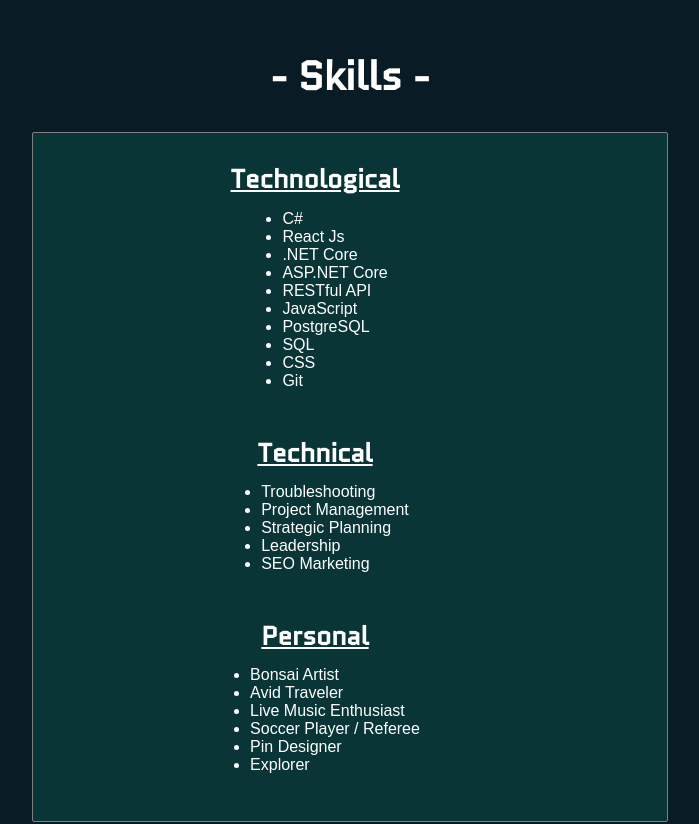
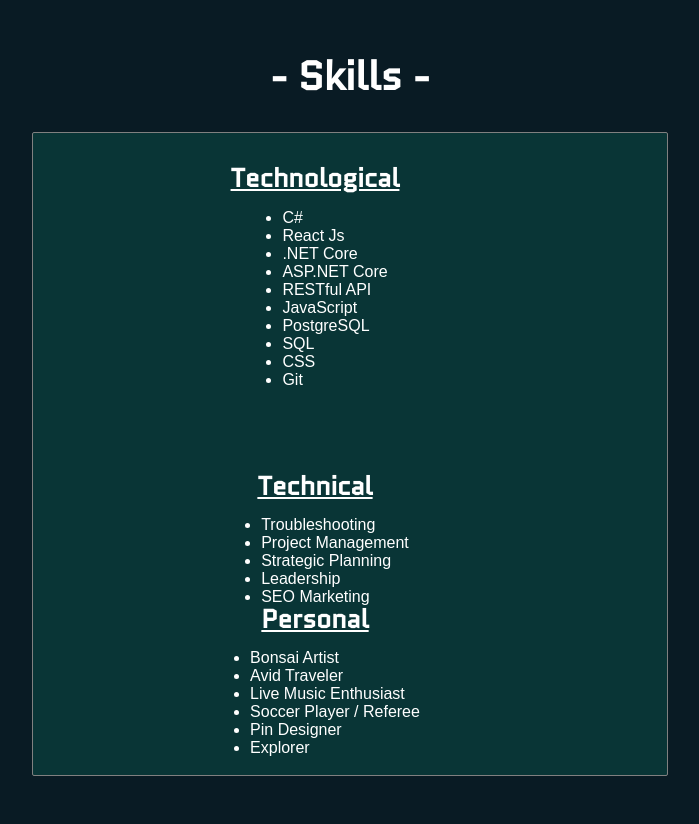
Before and after one commit to swander926/portfolio, a React (Create React App) app: page / in a window 1280 px wide. Shown: the part 2560-3384 px from the top of the page, without its empty margins (290-989 px from the left). Built offline with nearby package versions, Linux system fonts and the light colour scheme.

Commit message:
Fixed SkillBox Spacing

```diff
--- a/src/components/Skills.jsx
+++ b/src/components/Skills.jsx
@@ -3,7 +3,7 @@ import React from 'react'
 const Skills = () => {
   return (
     <div className="skillsBox">
-      <ul className="skillsColumn">
+      <ul className="skillsColumn extraSkillPadding">
         <p className="skillTitle">Technological</p>
         <div className="innerList">
           <li>C#</li>
@@ -19,7 +19,7 @@ const Skills = () => {
         </div>
       </ul>
 
-      <ul className="skillsColumn">
+      <ul className="skillsColumn negativeMargin">
         <p className="skillTitle">Technical</p>
         <div className="innerList">
         <li>Troubleshooting</li>
@@ -30,7 +30,7 @@ const Skills = () => {
         </div>
       </ul>
 
-      <ul className="skillsColumn">
+      <ul className="skillsColumn negativeMargin">
         <p className="skillTitle">Personal</p>
         <div className="innerList">
         <li>Bonsai Artist</li>
--- a/src/index.css
+++ b/src/index.css
@@ -39,7 +39,6 @@ div .projects {
   padding: 0;
 }
 
-
 .topNav {
   display: flex;
   justify-content: flex-end;
@@ -80,10 +79,7 @@ p {
   margin: 0;
   padding: 0;
   font-size: 70px;
-
 }
-
-
 
 .title {
   font-family: 'Quantico', sans-serif;
@@ -106,8 +102,7 @@ margin-left: 1px;
   margin-bottom: 5rem;
 }
 
-@media(max-width: 425px) {
-
+@media (max-width: 425px) {
   .titleInfo h1 {
     font-size: 56px;
   }
@@ -118,7 +113,6 @@ margin-left: 1px;
 
   .skillsBox ul {
     margin-bottom: 2rem;
-
   }
 
   .skillsColumn p {
@@ -147,12 +141,9 @@ margin-left: 1px;
     display: flex;
     width: 100%;
   }
-
-
-
 }
 
-@media(max-width: 811px) {
+@media (max-width: 811px) {
   li {
     text-align: center;
     list-style: none;
@@ -162,11 +153,9 @@ margin-left: 1px;
   .skillsColumn p {
     margin-right: 0;
   }
-
 }
 
-
-@media(max-width: 1000px) {
+@media (max-width: 1000px) {
   .aboutSection {
     flex-direction: column;
     align-items: center;
@@ -177,23 +166,18 @@ margin-left: 1px;
   }
 }
 
-@media(min-width: 1500px) {
+@media (min-width: 1500px) {
   .aboutMeText {
     width: 40%;
   }
 }
-
-
 
 .name {
   line-height: 1;
   font-size: 80px;
 }
 
-
-
-@media(max-width: 601px) {
-
+@media (max-width: 601px) {
   li {
     list-style: none;
   }
@@ -215,68 +199,61 @@ margin-left: 1px;
   padding-top: 5rem;
 }
 
-
-@media(max-width: 1150px) {
+@media (max-width: 1150px) {
   .resumePaddingContainer div {
     padding-top: 15rem;
   }
 }
 
-@media(max-width: 900px) {
+@media (max-width: 900px) {
   .resumePaddingContainer div {
     padding-top: 20rem;
   }
 }
 
-@media(max-width: 760px) {
+@media (max-width: 760px) {
   .resumePaddingContainer div {
     padding-top: 25rem;
   }
 }
 
-@media(max-width: 650px) {
+@media (max-width: 650px) {
   .resumePaddingContainer div {
     padding-top: 35rem;
   }
 }
 
-@media(max-width: 575px) {
+@media (max-width: 575px) {
   .resumePaddingContainer div {
     padding-top: 40rem;
   }
 }
 
-@media(max-width: 520px) {
+@media (max-width: 520px) {
   .resumePaddingContainer div {
     padding-top: 50rem;
   }
 }
 
-@media(max-width: 450px) {
+@media (max-width: 450px) {
   .resumePaddingContainer div {
     padding-top: 60rem;
   }
 }
 
-@media(max-width: 400px) {
+@media (max-width: 400px) {
   .resumePaddingContainer div {
     padding-top: 80rem;
   }
 }
 
-@media(max-width: 360px) {
+@media (max-width: 360px) {
   .resumePaddingContainer div {
     padding-top: 100rem;
   }
 }
 
-
-
-
-
-
-
-@media(max-width: 1200px) {
+@media (max-width: 1200px) {
   .topNav {
     justify-content: center;
     margin: 0;
@@ -284,23 +261,19 @@ margin-left: 1px;
     padding-top: 10px;
     padding-bottom: 10px;
   }
-
 }
 
-@media(max-width: 1300px) {
+@media (max-width: 1300px) {
   .projectsTable {
     flex-flow: row wrap;
     justify-content: center;
   }
-
 }
 
 @media (max-width: 1400px) {
   .skillsBox {
     flex-direction: column;
-
   }
-
 
   .extraMargin {
     margin-right: 20px;
@@ -314,6 +287,7 @@ margin-left: 1px;
     /* display: flex;
     justify-content: flex-start; */
     /* text-align: left; */
+    margin-top: 90px;
   }
 }
 
@@ -321,8 +295,6 @@ margin-left: 1px;
   font-size: 40px;
   /* border: solid pink 2px; */
 }
-
-
 
 .projBox {
   display: flex;
@@ -341,13 +313,11 @@ margin-left: 1px;
   font-family: sans-serif;
   margin-bottom: 10px;
   margin-top: 10px;
-
 }
 
 @media (max-width: 450px) {
   .projBox ul {
     width: 300px;
-
   }
 
   /* .projectDescription {
@@ -355,7 +325,6 @@ margin-left: 1px;
     display: flex;
     justify-content: center;
   } */
-
 }
 
 .projectBox {
@@ -393,16 +362,12 @@ margin-left: 1px;
   border-radius: 2px;
   margin-right: 2px;
   margin-left: 2px;
-  padding-top: 15px;
-  padding-bottom: 15px;
+  padding-bottom: 50px;
   font-family: sans-serif;
-
 
   width: 100%;
   /* border: solid red 4px; */
 }
-
-
 
 .skillsColumn {
   display: flex;
@@ -415,15 +380,20 @@ margin-left: 1px;
   align-items: center;
   margin-bottom: 2rem;
   justify-content: flex-start;
-
-
-
 }
 
 .innerList {
   text-align: left;
   margin-left: -30px;
   list-style: disc;
+}
+
+.negativeMargin {
+  margin-bottom: -2rem;
+}
+
+.extraSkillPadding {
+padding-bottom: 20px;
 }
 
 .skillTitle {
@@ -433,13 +403,13 @@ margin-left: 1px;
   font-weight: bold;
   margin-bottom: 25px;
   margin-right: 70px;
+  margin-top: 40px;
   /* text-align: center; */
 }
 
 .extraMargin {
   margin-left: 60px;
 }
-
 
 .aboutMeDiv {
   display: flex;
@@ -456,7 +426,6 @@ justify-content: center;
   background-color: rgb(4, 14, 22);
   padding-bottom: 10rem;
   /* border: solid pink 2px; */
-
 }
 
 .aboutHeader {
@@ -489,7 +458,6 @@ justify-content: center;
   align-items: center;
   width: 80%;
   /* border: solid pink 2px; */
-
 }
 
 .meImg {
@@ -547,22 +515,16 @@ justify-content: center;
   /* justify-content: center;
   text-align: center;
   display: flex; */
-
 }
-
 
 .projectLink:hover {
   color: rgba(255, 255, 255, 0.699);
   text-decoration: underline;
-
 }
 
 .projectLink:active {
   color: rgba(255, 255, 255, 0.499);
-
 }
-
-
 
 .resumeButton {
   font-size: 40px;
@@ -579,9 +541,7 @@ justify-content: center;
 
 .resumeButton:active {
   color: rgba(255, 255, 255, 0.499);
-
 }
-
 
 /* test */
 
@@ -631,21 +591,18 @@ ul.tt-socail {
   content: url('./images/octocat.png');
   height: 23px;
   margin-bottom: -14px;
-
 }
 
 .fa-linkedin {
   content: url('./images/li.png');
   height: 20px;
   margin-bottom: -10px;
-
 }
 
 .fa-medium {
   content: url('./images/medium.png');
   height: 22px;
   margin-bottom: -12px;
-
 }
 
 h5 {
```
Lines whose indentation alone changed are shown as unchanged.
